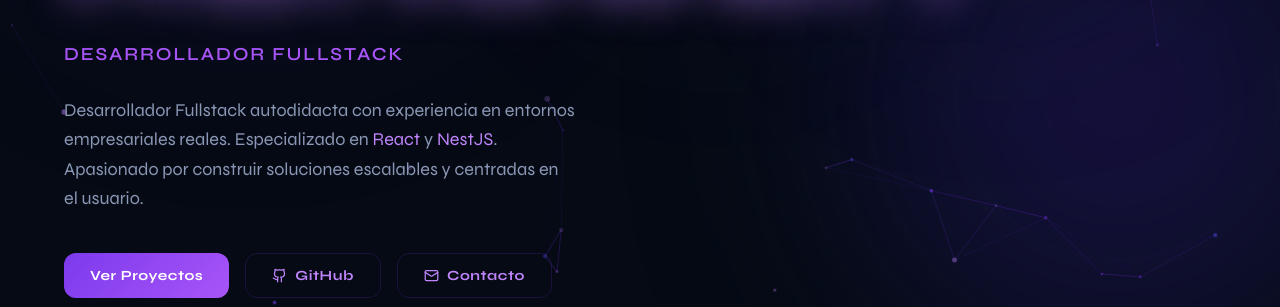
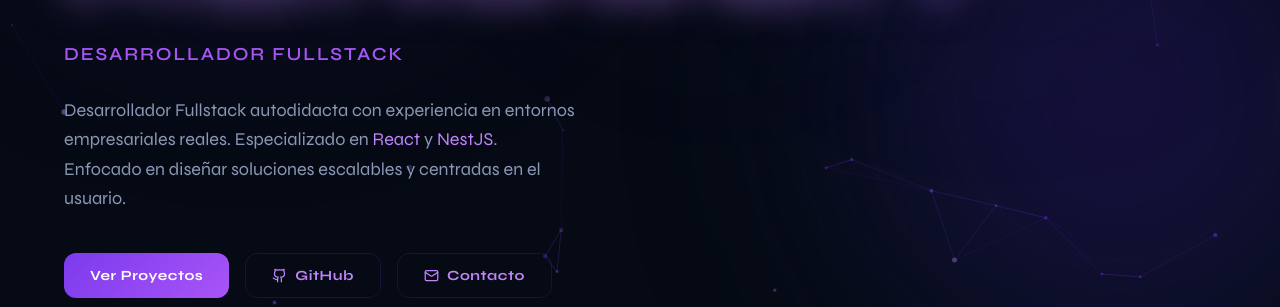
Before and after one commit to santiagomm22/portafolio-personal, a React (Vite) app: page / in a window 1280 px wide. Shown: the part 483-790 px from the top of the page. Built offline with nearby package versions, Linux system fonts and the light colour scheme.

Commit message:
cambio en contenido de texto

```diff
--- a/src/components/sections/Hero.tsx
+++ b/src/components/sections/Hero.tsx
@@ -94,8 +94,7 @@ const Hero = () => {
         >
           Desarrollador Fullstack autodidacta con experiencia en entornos empresariales reales.
           Especializado en <span style={{ color: "var(--purple-light)" }}>React</span> y{" "}
-          <span style={{ color: "var(--purple-light)" }}>NestJS</span>. Apasionado por
-          construir soluciones escalables y centradas en el usuario.
+          <span style={{ color: "var(--purple-light)" }}>NestJS</span>. Enfocado en diseñar soluciones escalables y centradas en el usuario.
         </motion.p>
 
         {/* CTA buttons */}
```
